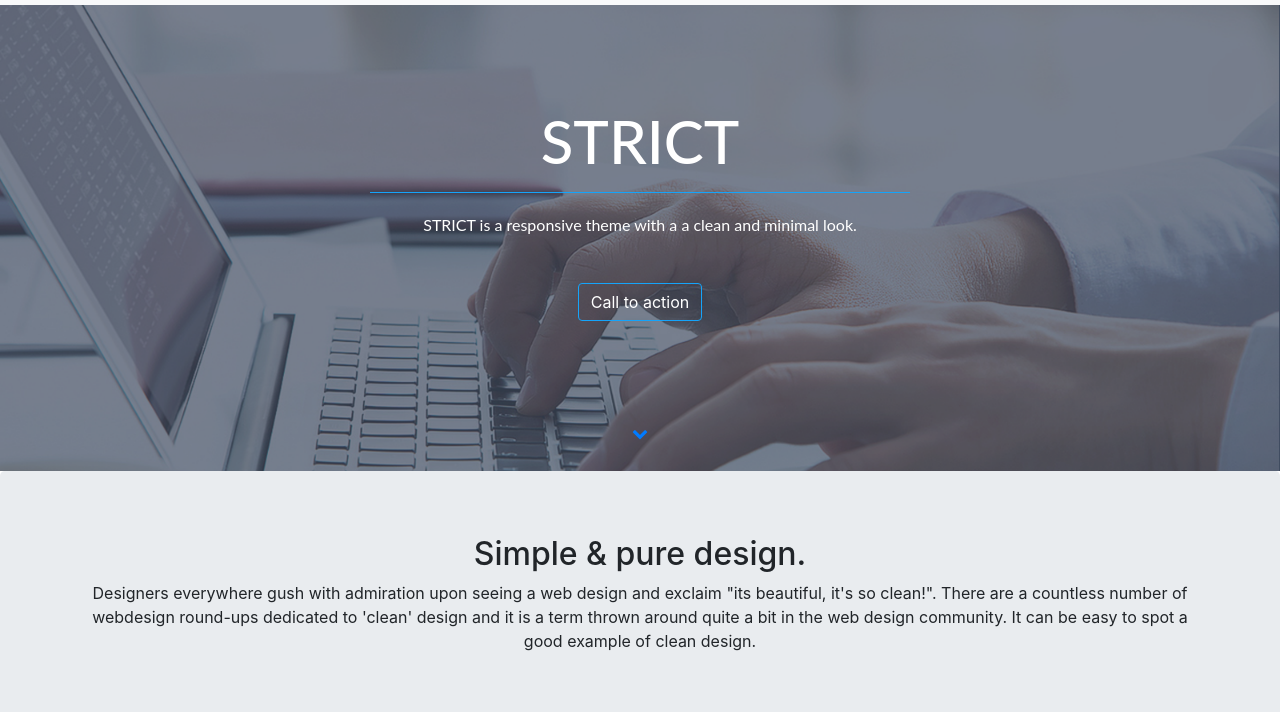
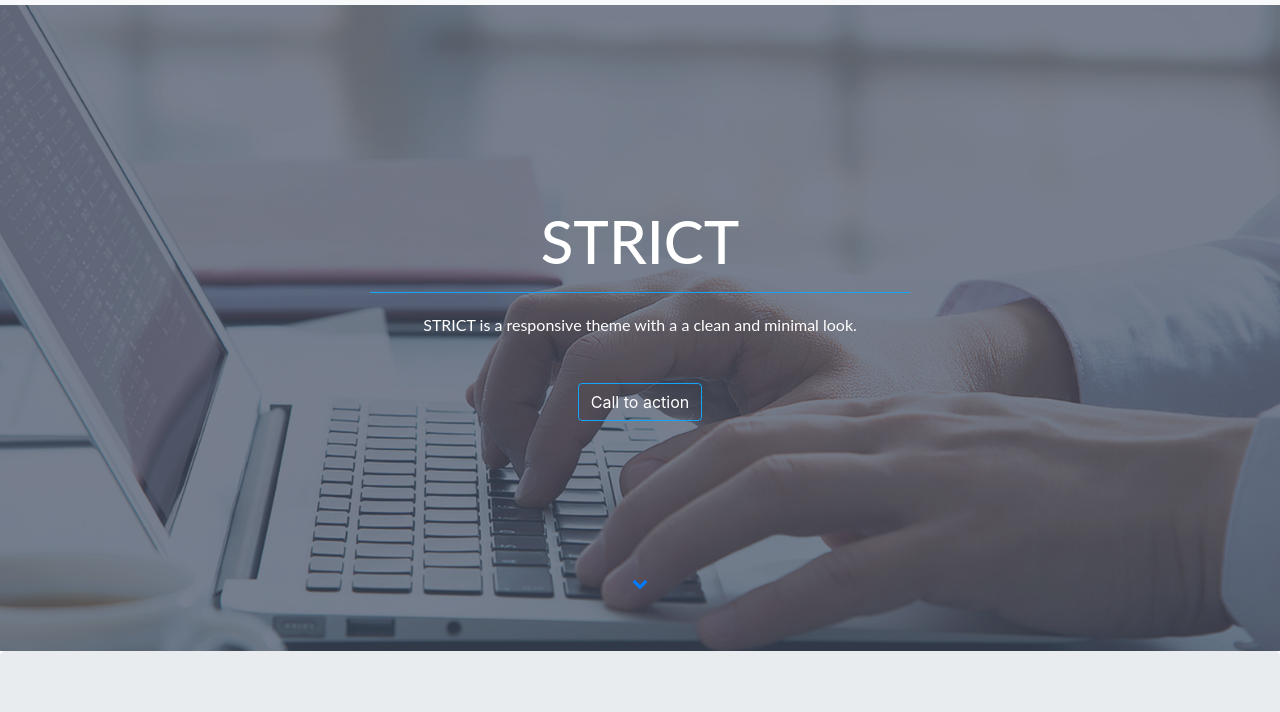
Before and after one commit to Adnan0061/responsive-webpage, a plain HTML site: page index.html in a window 1280 px wide. Shown: the part 58-770 px from the top of the page. Drawn offline with nearby package versions, Linux system fonts and the light colour scheme.

Commit message:
Add files via upload

```diff
--- a/css/r-style.css
+++ b/css/r-style.css
@@ -420,3 +420,37 @@ footer p {
     content: "\f09a";
     padding: 0 3px;
 }
+
+
+@media (min-width: 992px) {
+
+	.banner-box h2 {
+	    margin-top: 200px;
+		font-size: 60px;
+		font-family: 'Lato', sans-serif;}
+
+	.btn.btn-dark {
+	    margin: 30px 0 150px;
+	    background: none;
+	    border: 1px solid #15A4FA;}
+
+	.banner-box a i {
+	    margin: 0 0 60px;}
+}
+
+@media (min-width: 1200px) {
+
+	.banner-box h2 {
+	    margin-top: 200px;
+		font-size: 60px;
+		font-family: 'Lato', sans-serif;}
+
+	.btn.btn-dark {
+	    margin: 30px 0 150px;
+	    background: none;
+	    border: 1px solid #15A4FA;}
+
+	.banner-box a i {
+	    margin: 0 0 60px;}
+
+}
```
